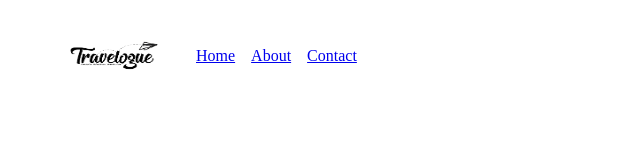
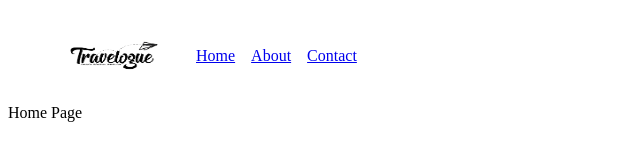
Before and after one commit to SouravC85/Project-1, a plain HTML site: page Index.html in a window 1280 px wide. Shown: the full height of the page, 0-640 px from the left. Drawn offline with Linux system fonts and the light colour scheme.

Commit message:
second commit

```diff
--- a/Index.html
+++ b/Index.html
@@ -49,6 +49,6 @@ navButtonDOM.addEventListener('click',()=>{
     links.classList.toggle('show-links');
 });
   </script>
-
+ Home Page
 </body>
 </html>
```
